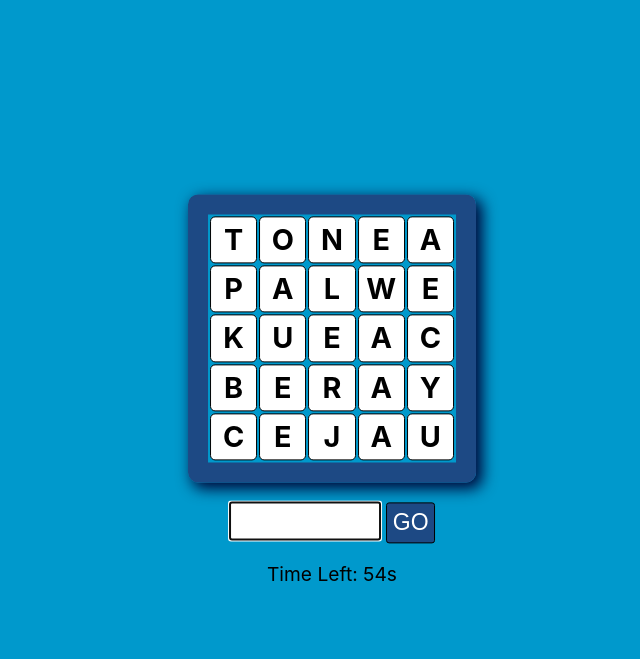
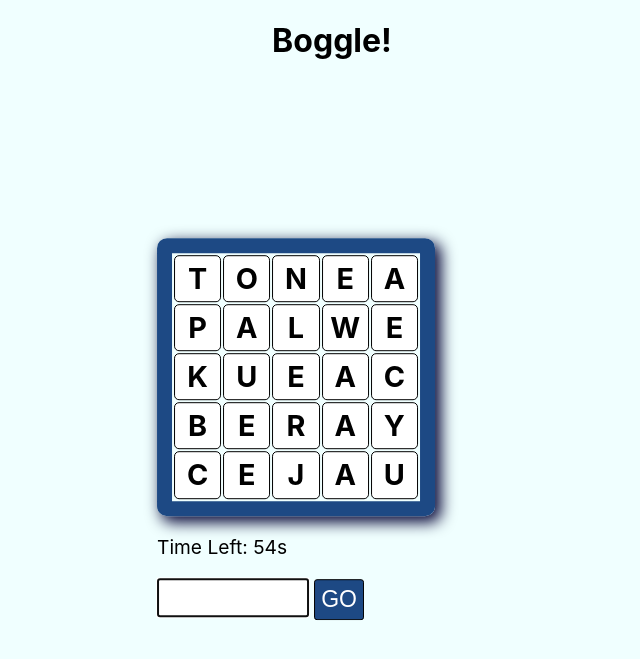
Before and after one commit to juliahowes124/FlaskBoggle, a Flask app: page / in a window 1280 px wide. Shown: the top 659 px of the page, without its empty margins (308-948 px from the left). Run offline with Flask 2, Linux system fonts and the light colour scheme.

Commit message:
some styling

```diff
--- a/app.py
+++ b/app.py
@@ -8,6 +8,7 @@ app.config["SECRET_KEY"] = "this-is-secret"
 
 # The boggle games created, keyed by game id
 games = {}
+high_score = {"score": 0, "num_words": 0}
 
 
 @app.route("/")
@@ -30,15 +31,28 @@ def new_game():
 def score_word():
     data = request.json
     id = data['gameId']
-    word = data['word']
-    if not english_words.check_word(word.upper()):
+    word = data['word'].upper()
+    if not english_words.check_word(word):
         result = 'not-word'
-    elif not games[id].check_word_on_board(word.upper()):
+    elif not games[id].check_word_on_board(word):
         result = 'not-on-board'
-    elif not games[id].is_word_not_a_dup(word.upper()):
+    elif not games[id].is_word_not_a_dup(word):
         result = "already played"
     else:
         result = 'ok'
-        games[id].play_and_score_word(word.upper())
+        games[id].play_and_score_word(word)
 
     return jsonify({'result': result, 'score': games[id].score})
+
+
+@app.route('/api/end-game', methods=["POST"])
+def end_game():
+    id = request.json["gameId"]
+    if games[id].score > high_score["score"]:
+        high_score["score"] = games[id].score
+        high_score["num_words"] = len(games[id].played_words)
+
+    return jsonify({"score": games[id].score,
+                    "num_words": len(games[id].played_words),
+                    "high_score": high_score["score"],
+                    "high_score_num_words": high_score["num_words"]})
--- a/static/boggle.css
+++ b/static/boggle.css
@@ -1,5 +1,5 @@
 body {
-    background-color: #0099CC;
+    background-color: azure;
     font-family: -apple-system, sans-serif;
 }
 
@@ -12,8 +12,25 @@ main {
     font-size: 120%;
 }
 
+h1 {
+    text-align: center;
+}
+
+#board_div {
+    display: flex;
+    flex-direction: row;
+}
+
+#word_list {
+    margin-left: 2rem;
+}
+
+#form_div {
+    text-align: left;
+}
+
 .board {
-    border: solid 20px rgb(29, 73, 132);
+    border: solid 15px rgb(29, 73, 132);
     border-radius: 10px;
     /*font-family: monospace;*/
     font-weight: bold;
@@ -32,16 +49,7 @@ main {
 
 .msg {
     top: 1em;
-    position: absolute;
     padding: 0.5em;
-}
-
-#words {
-    position: absolute;
-    top: 1em;
-    right: 1em;
-    width: 7em;
-    list-style: none;
 }
 
 .msg.ok {
--- a/templates/index.html
+++ b/templates/index.html
@@ -6,10 +6,21 @@
 </head>
 
 <body>
+<h1>Boggle!</h1>
 
 <main>
+  <p class="msg"><!-- JS will put messages here --></p>
+  <div id="board_div">
     <table class="board"></table>
-
+    <div id="word_list">
+      <ul id="words"><!-- JS will put words here --></ul>
+    </div>
+  </div>
+  <div id="form_div">
+    <p class="game-msg">
+      <!-- our JS will put messages here dynamically -->
+    </p>
+    <p class="timer"></p>
     <form method="POST" id="newWordForm">
       <input
           name="word"
@@ -18,22 +29,10 @@
           autofocus aria-label="Word">
       <button class="word-input-btn">Go</button>
     </form>
-  <p class="score"></p>
-  <p class="timer"></p>
-
+  </div>
 </main>
 
-<p class="end-game-msg">
-  <!-- our JS will put messages here dynamically -->
-</p>
 
-<p class="msg">
-  <!-- our JS will put messages here dynamically -->
-</p>
-
-<ul id="words">
-  <!-- our JS will words here as they score -->
-</ul>
 
 <script src="http://unpkg.com/jquery"></script>
 <script src="https://unpkg.com/axios/dist/axios.js"></script>
```
Also changed, not shown: static/boggle.js (+28 -7 lines). Lines whose indentation alone changed are shown as unchanged.
